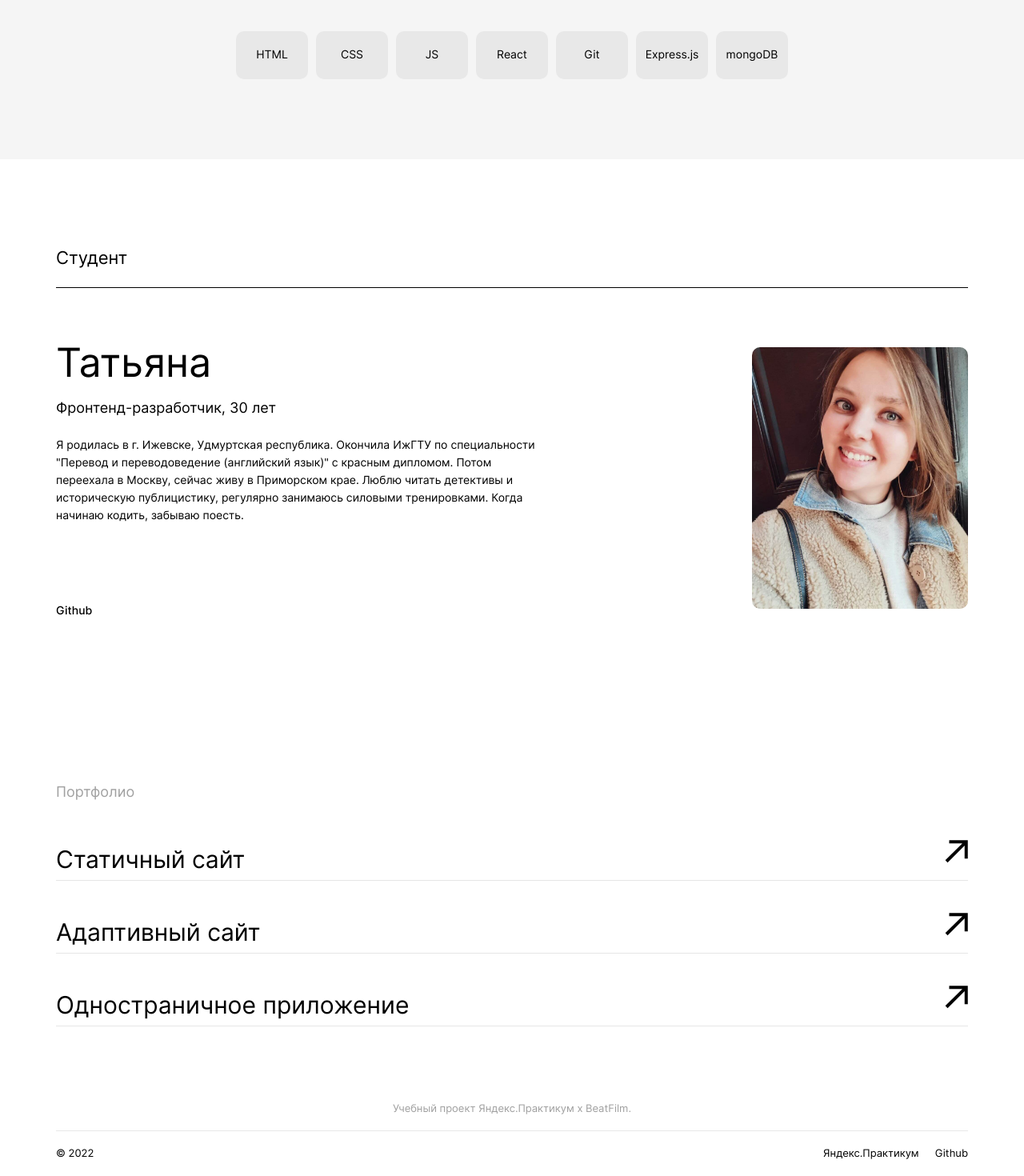
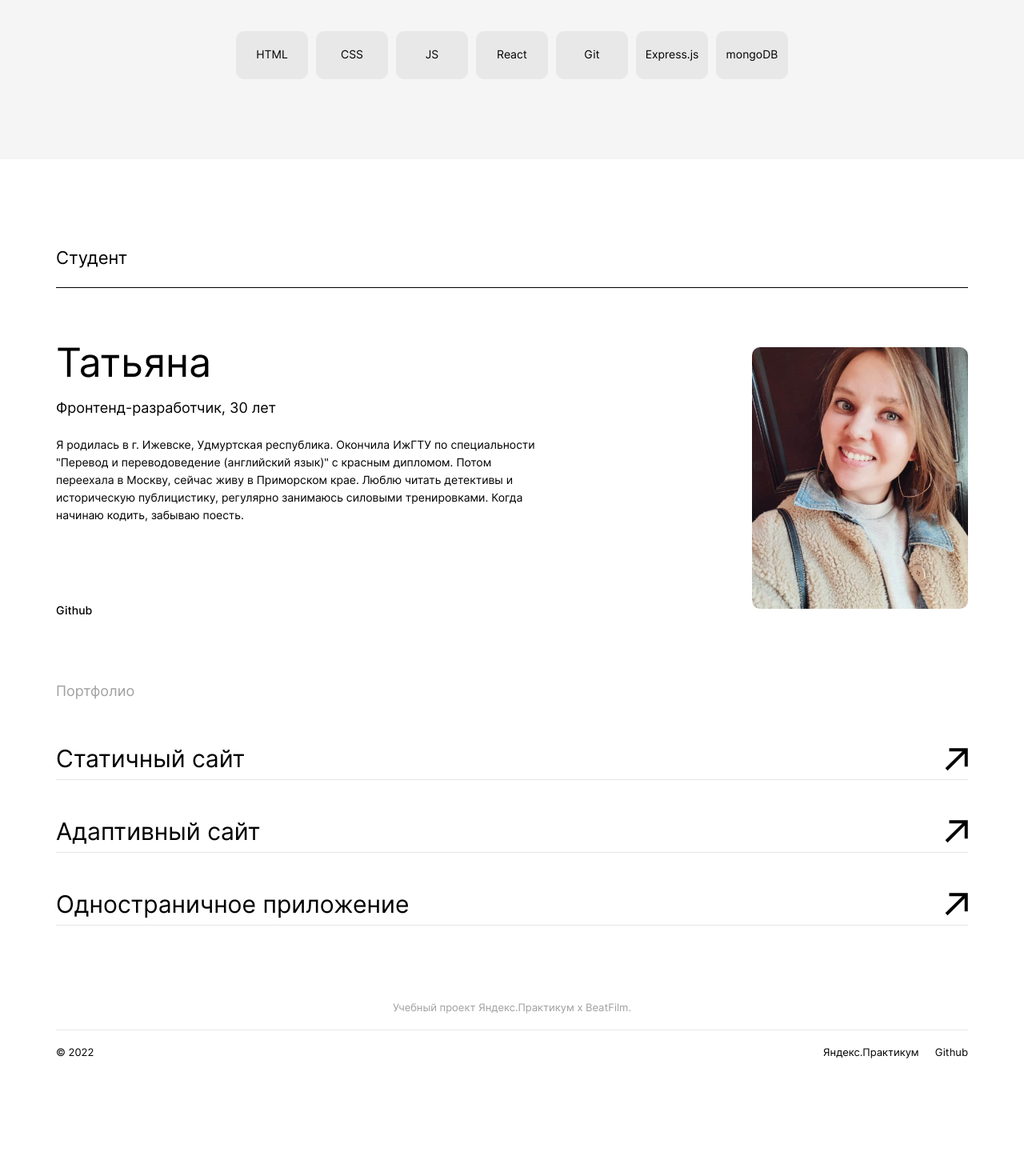
Before and after one commit to TatianaBerezhetska/movies-explorer-frontend, a React (Create React App) app: page / in a window 1280 px wide. Shown: the part 1665-3135 px from the top of the page at 80% size. After the commit the page ends 3009 px from the top, so only its background shows below. Built offline with nearby package versions, Linux system fonts and the light colour scheme.

Commit message:
changed portfolio list into links

```diff
--- a/src/components/Main/AboutMe/AboutMe.css
+++ b/src/components/Main/AboutMe/AboutMe.css
@@ -1,3 +1,8 @@
+.about-me {
+  margin: 0;
+  padding: 110px 70px 0;
+}
+
 @media screen and (max-width:768px) {
   .about-me {
     letter-spacing: -1px;
--- a/src/components/Main/AboutMe/AboutMe.js
+++ b/src/components/Main/AboutMe/AboutMe.js
@@ -6,7 +6,7 @@ import photo from "../../../images/photo.jpg";
 function AboutMe() {
 
   return (
-  <section className="section about-me">
+  <section className="about-me">
     <div className="section__header-container">
       <h2 className="section__header">Студент</h2>
     </div>
--- a/src/components/Main/Portfolio/Portfolio.css
+++ b/src/components/Main/Portfolio/Portfolio.css
@@ -53,6 +53,8 @@
   display: flex;
   flex-direction: row;
   justify-content: space-between;
+  width: 100%;
+  max-width: 1140px;
   text-decoration: none;
   font-weight: 400;
   font-size: 30px;
@@ -77,12 +79,16 @@
   }
 }
 
+.portfolio__text {
+  margin: 0;
+}
+
 .potrfolio__icon {
   height: 29px;
   width: 29px;
   box-sizing: border-box;
   object-fit: cover;
-  margin: 0;
+  margin: auto 0;
   padding: 0;
 }
 
--- a/src/components/Main/Portfolio/Portfolio.js
+++ b/src/components/Main/Portfolio/Portfolio.js
@@ -7,16 +7,22 @@ function Portfolio() {
     <ul className="potrfolio">
       <h4 className="potrfolio__heading">Портфолио</h4>
       <li className="potrfolio__item">
-        <Link className="link potrfolio__link" to={{pathname: "https://how-to-learn-beta.vercel.app/#"}} target="_blank">Статичный сайт</Link>
-        <img className="potrfolio__icon" src={arrowIcon} alt="Стрелка" />
+        <Link className="link potrfolio__link" to={{pathname: "https://how-to-learn-beta.vercel.app/#"}} target="_blank">
+          <p className="portfolio__text">Статичный сайт</p>
+          <img className="potrfolio__icon" src={arrowIcon} alt="Стрелка" />
+        </Link>
       </li>
       <li className="potrfolio__item">
-        <Link className="link potrfolio__link" to={{pathname: "https://russian-travel-iota.vercel.app/"}} target="_blank">Адаптивный сайт</Link>
-        <img className="potrfolio__icon" src={arrowIcon} alt="Стрелка" />
+        <Link className="link potrfolio__link" to={{pathname: "https://russian-travel-iota.vercel.app/"}} target="_blank">
+          <p className="portfolio__text">Адаптивный сайт</p>
+          <img className="potrfolio__icon" src={arrowIcon} alt="Стрелка" />
+        </Link>
       </li>
       <li className="potrfolio__item">
-        <Link className="link potrfolio__link" to={{pathname: "https://berezhetska.students.nomoredomains.sbs"}} target="_blank">Одностраничное приложение</Link>
-        <img className="potrfolio__icon" src={arrowIcon} alt="Стрелка" />
+        <Link className="link potrfolio__link" to={{pathname: "https://berezhetska.students.nomoredomains.sbs"}} target="_blank">
+          <p className="portfolio__text">Одностраничное приложение</p>
+          <img className="potrfolio__icon" src={arrowIcon} alt="Стрелка" />
+        </Link>
       </li>
     </ul>
   );
--- a/src/components/Main/Promo/Promo.js
+++ b/src/components/Main/Promo/Promo.js
@@ -1,5 +1,5 @@
 import React from "react";
-import { Link, NavLink } from "react-router-dom";
+import { Link } from "react-router-dom";
 import './Promo.css';
 import logo from "../../../images/logo.svg";
 import logo_globe from "../../../images/landing-logo-globe.svg";
```
